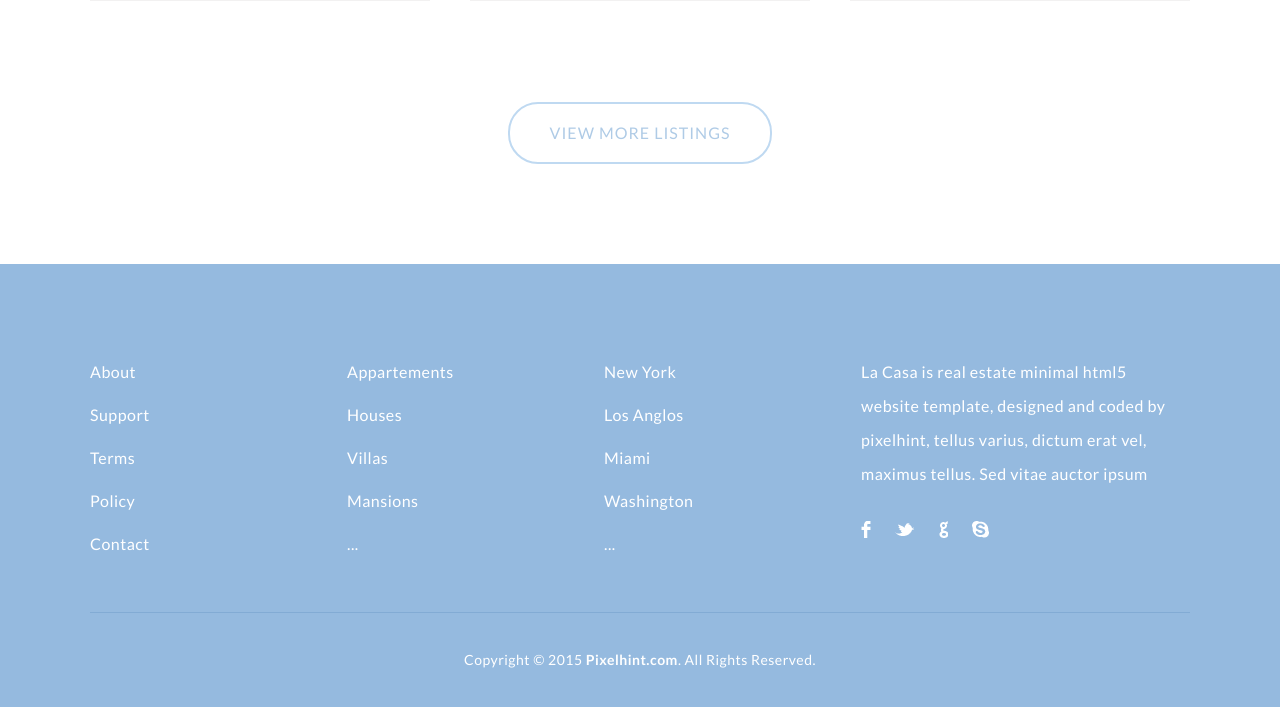
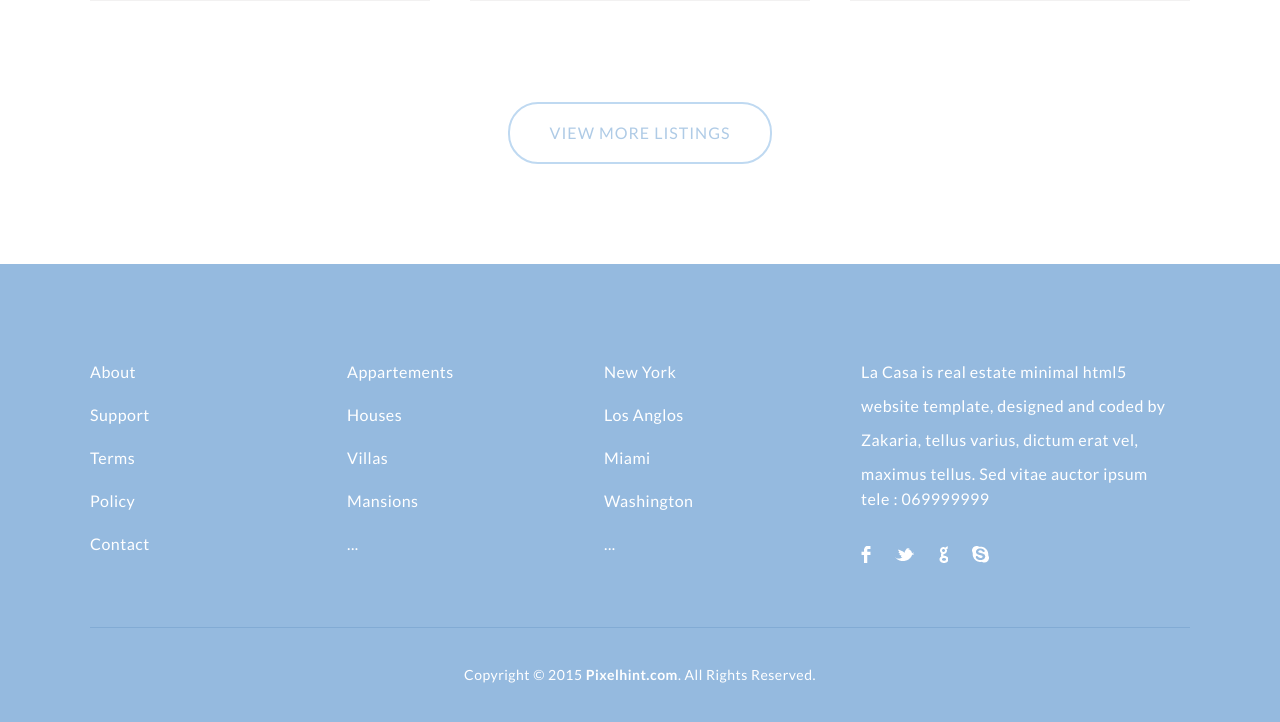
Before and after one commit to zakariatoumi/projectZakaria, a plain HTML site: page index.html in a window 1280 px wide. Shown: the part 2251-2973 px from the top of the page. Drawn offline with Linux system fonts and the light colour scheme.

Commit message:
je change le contenu de ma page index.html

```diff
--- a/index.html
+++ b/index.html
@@ -227,7 +227,8 @@
 				</li>
 
 				<li class="about">
-					<p>La Casa is real estate minimal html5 website template, designed and coded by pixelhint, tellus varius, dictum erat vel, maximus tellus. Sed vitae auctor ipsum</p>
+					<p>La Casa is real estate minimal html5 website template, designed and coded by Zakaria, tellus varius, dictum erat vel, maximus tellus. Sed vitae auctor ipsum</p>
+					<p>tele : 069999999</p>
 					<ul>
 						<li><a href="http://facebook.com/pixelhint" class="facebook" target="_blank"></a></li>
 						<li><a href="http://twitter.com/pixelhint" class="twitter" target="_blank"></a></li>
```
